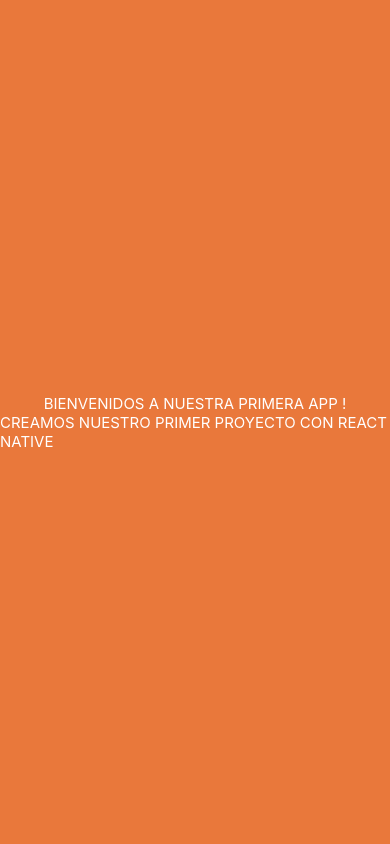
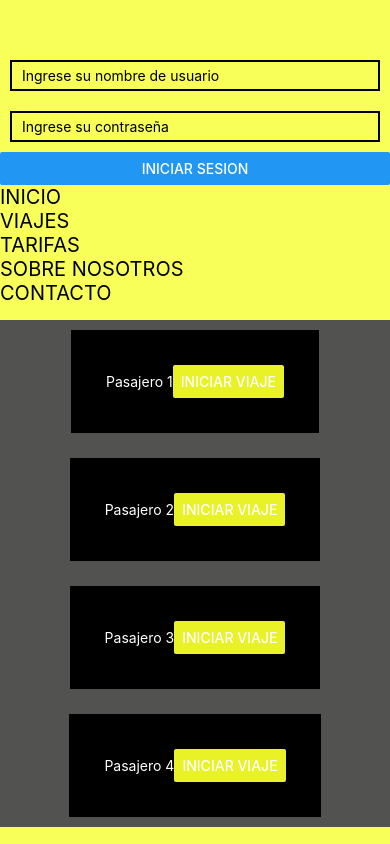
Before and after one commit to Brunobonomo11/ProyectoAppReactNative, a React Native app: screen / in a window 390 px wide. Built offline with nearby package versions, Linux system fonts and the light colour scheme.

Commit message:
Agregamos cajas con el boton iniciar viaje, un app para viajar en taxi, cada caja muestra el pasajero

```diff
--- a/App.js
+++ b/App.js
@@ -1,11 +1,45 @@
-import { StyleSheet, Text, View } from 'react-native';
+import { StyleSheet, Text, TextInput, View, Button} from 'react-native';
 
 const App = () => {
 
     return (
       <View style={styles.container}>
-        <Text style={styles.titulo}>Bienvenidos a nuestra primera App !</Text>
-        <Text style={styles.titulo}>Creamos nuestro primer proyecto con React Native</Text>
+        <TextInput placeholder='Ingrese su nombre de usuario' style={styles.inputUser} />
+        <TextInput placeholder='Ingrese su contraseña' style={styles.inputUser} />
+        <Button style={styles.botonInicio} title='INICIAR SESION' />
+      <View style={styles.containerTitulo}>
+                    <Text style={styles.titulo}>INICIO</Text>
+                    <Text style={styles.titulo}>VIAJES</Text>
+                    <Text style={styles.titulo}>TARIFAS</Text>
+                    <Text style={styles.titulo}>SOBRE NOSOTROS</Text>
+                    <Text style={styles.titulo}>CONTACTO</Text>
+      </View>
+      <View style={styles.boxContainer}>
+          <View style={styles.box}>
+            <Text style={styles.textPasajero}>
+                Pasajero 1
+            </Text>
+            <Button color="#E8F227" style={styles.botonViaje} title='Iniciar Viaje' />
+          </View>
+          <View style={styles.box}>
+            <Text style={styles.textPasajero}>
+                Pasajero 2
+            </Text>
+            <Button color="#E8F227" style={styles.botonViaje} title='Iniciar Viaje' />
+          </View>
+          <View style={styles.box}>
+            <Text style={styles.textPasajero}>
+                Pasajero 3
+            </Text>
+            <Button color="#E8F227" style={styles.botonViaje} title='Iniciar Viaje' />
+          </View>
+          <View style={styles.box}>
+            <Text style={styles.textPasajero}>
+                Pasajero 4
+            </Text>
+            <Button color="#E8F227" style={styles.botonViaje} title='Iniciar Viaje' />
+          </View>
+      </View>
       </View>
     );
 }
@@ -13,14 +47,45 @@ const App = () => {
 const styles = StyleSheet.create({
   container: {
     flex: 1,
-    backgroundColor: '#E9783B',
-    alignItems: 'center',
-    justifyContent: 'center'
+    backgroundColor: '#F7FF58',
+    paddingTop: 50,
   },
   titulo: {
     textTransform: 'uppercase',
-    fontSize: 15,
-    color: '#FFFFFF'
+    fontSize: 20,
+    color: '#000'
+  },
+  inputUser: {
+    borderWidth:2,
+    margin:10,
+    paddingVertical:5,
+    paddingHorizontal:10
+  },
+  containerTitulo: {
+    display: 'flex',
+    alignItems: 'start'
+  },
+  boxContainer: {
+    backgroundColor: '#525350',
+    alignItems: 'center',
+    gap: 25,
+    padding: 10,
+    marginTop: 15
+  },
+  box: {
+    backgroundColor: '#000',
+    flexDirection: 'row',
+    padding: 35
+  },
+  textPasajero: {
+    width: '70%',
+    color: '#fff',
+    alignItems: 'center',
+    marginTop: 8
+  },
+  botonViaje: {
+    color: '#fff',
+    backgroundColor: '#000',
   }
 });
 
```
